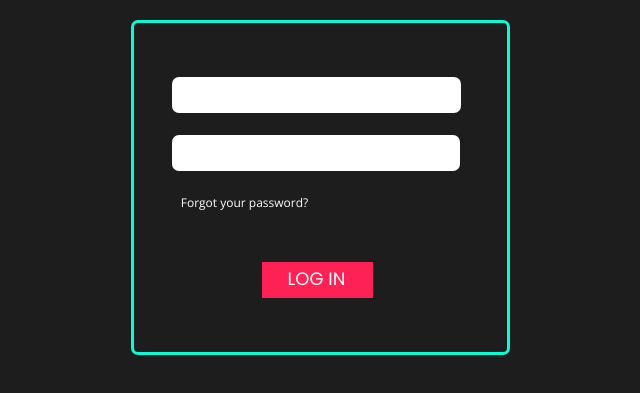
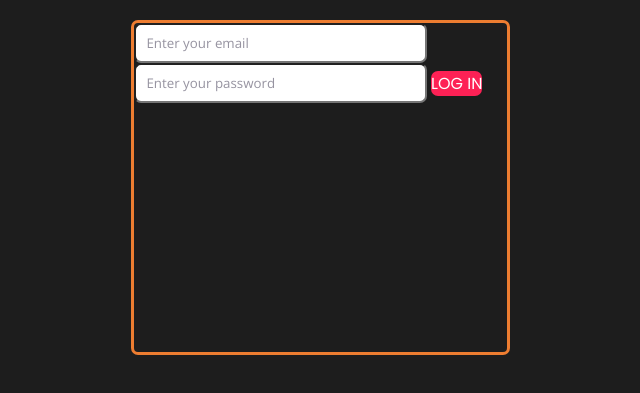
Before and after one commit to JonathanMezaAlarcon/Hackabull, a plain HTML site: page Signin_Page/index.html in a window 1280 px wide. Shown: the part 265-658 px from the top of the page, without its empty margins (404-1044 px from the left). Drawn offline with nearby package versions, Linux system fonts and the light colour scheme.

Commit message:
sign in page changes

```diff
--- a/Signin_Page/index.html
+++ b/Signin_Page/index.html
@@ -9,18 +9,15 @@
 </head>
 
 <body>
-    <div class="v2_187"></div>
-    <span class="v2_12">Sign In</span>
-    <div class="v2_182"></div>
-    <span class="v2_191" placeholder="Enter your email"></span>
-    <div class="v2_183"></div>
-    <span class="v2_192" placeholder="Enter your password"></span>
-    <div class="v2_186"></div>
-    <span class="v2_195">LOG IN</span>
-    <span class="v2_197">Forgot your password?</span>
-    <div class="v12_47">
+    <span class="title">Sign In</span>
+    <div class="signin_border">
+        <input class="textField" style="margin-top:200px" placeholder="   Enter your email" />
+        <input class="textField" placeholder="   Enter your password" />
 
+        <div class="button">LOG IN</div>
+        <span class="v2_197">Forgot your password?</span>
     </div>
+
 </body>
 
 </html>
--- a/Signin_Page/signin.css
+++ b/Signin_Page/signin.css
@@ -22,22 +22,20 @@
   }
 
 
-  .v2_187 {
+  .signin_border {
     width: 373px;
     height: 329px;
     background: rgba(196,196,196,0);
-    opacity: 1;
     position: absolute;
     top: 285px;
     left: 535px;
-    border: 3px solid rgba(5,253,216,1);
-    border-top-left-radius: 7px;
-    border-top-right-radius: 7px;
-    border-bottom-left-radius: 7px;
-    border-bottom-right-radius: 7px;
-    overflow: hidden;
+    border: 3px solid #ED7D31;
+    border-radius: 7px;
+    overflow:hidden;
+    align-items: 'center';
+    justify-content: 'center';
   }
-  .v2_12 {
+  .title {
     width: 181px;
     color: rgba(255,255,255,1);
     position: absolute;
@@ -49,21 +47,19 @@
     opacity: 1;
     text-align: center;
   }
-  .v2_182 {
+  .textField {
     width: 289px;
     height: 36px;
     background: rgba(255,255,255,1);
-    opacity: 1;
-    position: absolute;
-    top: 342px;
-    left: 576px;
+    font-family: Open Sans;
+    font-weight: Regular;
     border-top-left-radius: 7px;
     border-top-right-radius: 7px;
     border-bottom-left-radius: 7px;
     border-bottom-right-radius: 7px;
     overflow: hidden;
   }
-  .v2_191 {
+  /* .v2_191 {
     width: 175px;
     color: rgba(150,147,160,1);
     position: absolute;
@@ -74,38 +70,27 @@
     font-size: 15px;
     opacity: 1;
     text-align: center;
-  }
-  .v2_183 {
-    width: 288px;
-    height: 36px;
-    background: rgba(255,255,255,1);
-    opacity: 1;
-    position: absolute;
-    top: 400px;
-    left: 576px;
-    border-top-left-radius: 7px;
-    border-top-right-radius: 7px;
-    border-bottom-left-radius: 7px;
-    border-bottom-right-radius: 7px;
-    overflow: hidden;
-  }
-  .v2_192 {
-    width: 175px;
-    color: rgba(150,147,160,1);
-    position: absolute;
-    top: 408px;
-    left: 576px;
-    font-family: Open Sans;
-    font-weight: Regular;
-    font-size: 15px;
-    opacity: 1;
-    text-align: center;
-  }
+  } */
 
   ::placeholder{
     color: rgba(150,147,160,1);
   }
-  .v2_186 {
+
+  .button {
+    background-color: rgba(253,33,85,1);
+    border:none;
+    color: white;
+    padding: 15px 32px;
+    text-align: center;
+    text-decoration: none;
+    display: inline-block;
+    font-size: 16px;
+    font-family: Poppins;
+    font-weight: SemiBold;
+    border-radius:7px;
+  }
+
+  /* .v2_186 {
     width: 111px;
     height: 36px;
     background: rgba(253,33,85,1);
@@ -113,7 +98,7 @@
     position: absolute;
     top: 527px;
     left: 666px;
-  }
+  } */
   .v2_195 {
     width: 89px;
     color: rgba(255,255,255,1);
```
